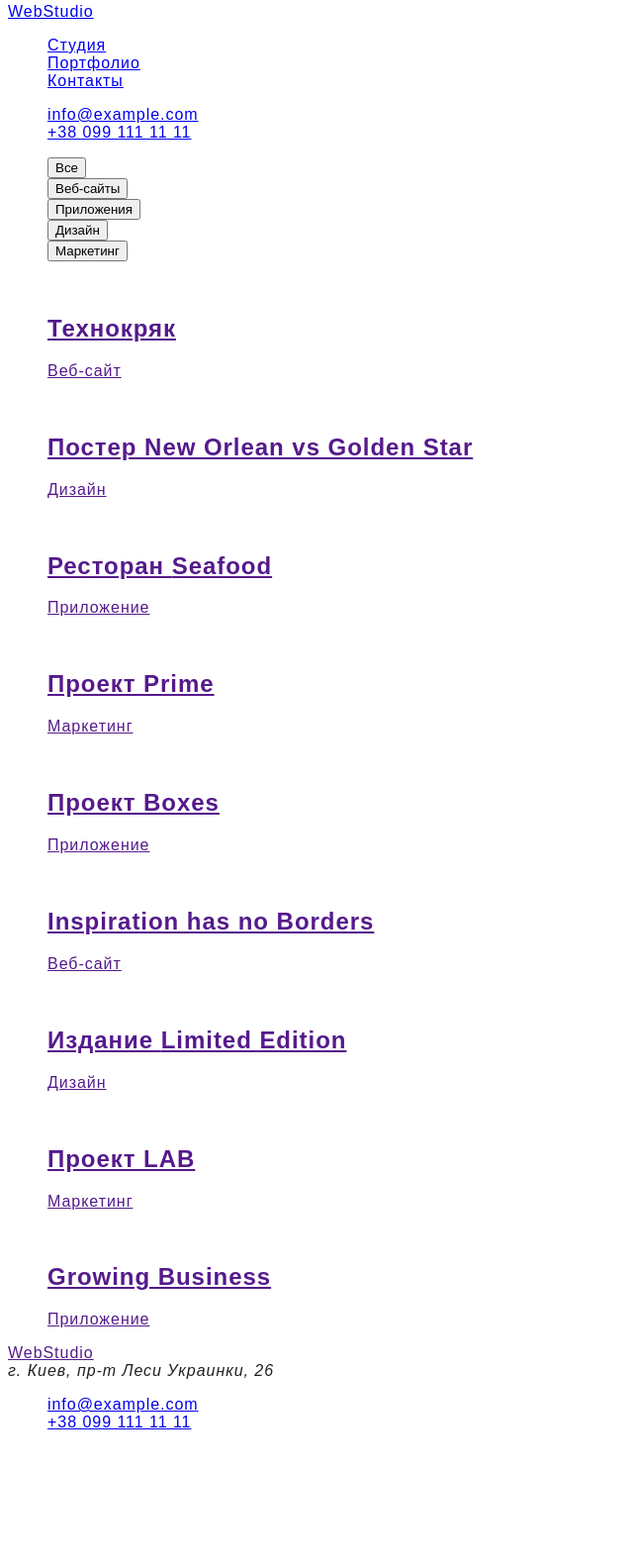
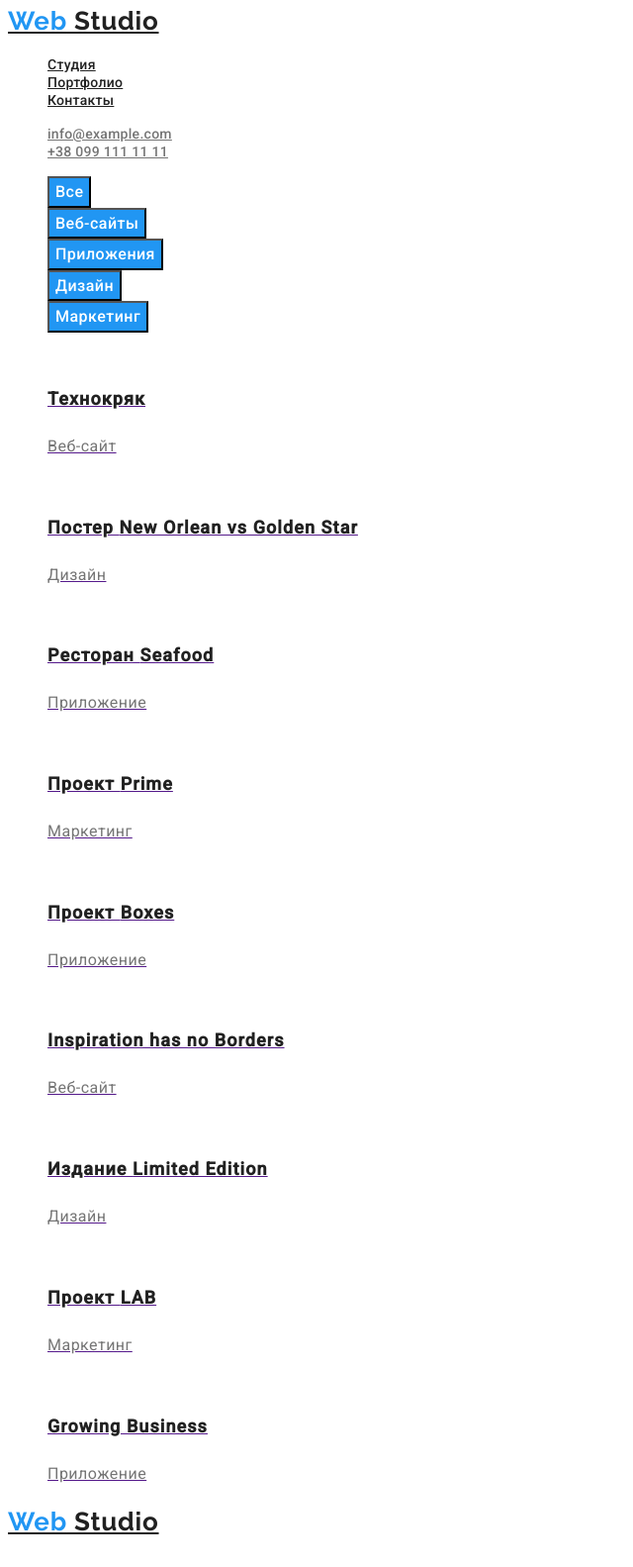
Before and after one commit to petrohonchuk/goit-markup-hw-02., a plain HTML site: page portfolio.html in a window 1280 px wide. Shown: the part 5-1588 px from the top of the page at 99% size, without its empty margins (0-640 px from the left). Before the commit the page ends 1467 px from the top, so only its background shows below. Drawn offline with Linux system fonts and the light colour scheme.

Commit message:
add class and portfolio css

```diff
--- a/css/style.css
+++ b/css/style.css
@@ -10,7 +10,6 @@
   --primary-text-color: #757575;
   --primary-white-color: #ffffff;
 }
-
 body {
   background-color: var(--primary-white-color);
   color: var(--title-text-color);
@@ -20,9 +19,10 @@ body {
 ul {
   list-style: none;
 }
-
-/*footer*/
-
+.logo-web {
+  color: var(--accent-color);
+}
+/*header*/
 .logo {
   font-family: Raleway;
   cursor: pointer;
@@ -43,43 +43,37 @@ ul {
   letter-spacing: 0.02em;
   color: var(--title-text-color);
 }
-
 .site-nav .link:hover,
 .site-nav .link:focus {
   color: var(--accent-color);
 }
-
 /*contacts*/
-
 .mail {
   font-family: Roboto;
-  font-style: normal;
   font-weight: 500;
   font-size: 14px;
   line-height: 1.14;
   letter-spacing: 0.02em;
   color: var(--primary-text-color);
 }
-
 .tell {
   font-family: Roboto;
-  font-style: normal;
   font-weight: 500;
   font-size: 14px;
   line-height: 16px;
   letter-spacing: 0.02em;
   color: var(--primary-text-color);
 }
-
 .contacts .tell:hover,
 .contacts .mail:hover {
   color: var(--accent-color);
 }
+/*hero-setion*/
+.hero-section {
+}
 /*hero*/
-
 .hero-title {
   font-family: Roboto;
-  font-style: normal;
   font-weight: 900;
   font-size: 44px;
   line-height: 1.36;
@@ -88,13 +82,11 @@ ul {
   text-transform: uppercase;
   color: var(--primary-text-color);
 }
-
 .hero-button {
   font-family: Roboto;
-  font-style: normal;
-  font-weight: bold;
+  font-weight: 700;
   font-size: 16px;
-  line-height: 30px;
+  line-height: 1.9;
   display: flex;
   align-items: center;
   text-align: center;
@@ -102,19 +94,16 @@ ul {
   color: var(--primary-white-color);
   background-color: var(--accent-color);
 }
-
 /*our qualities section*/
-
 .our-qualities-title {
   font-family: Roboto;
   font-style: normal;
-  font-weight: bold;
+  font-weight: 700;
   font-size: 14px;
   line-height: 1.14;
   letter-spacing: 0.03em;
   text-transform: uppercase;
 }
-
 .qualities {
   font-family: Roboto;
   font-style: normal;
@@ -124,15 +113,76 @@ ul {
   letter-spacing: 0.03em;
   color: var(--primary-text-color);
 }
-
 /*what-we-do section*/
-.what-we-do {
+.what-we-do,
+.comand {
   font-family: Roboto;
   font-style: normal;
-  font-weight: bold;
+  font-weight: 700;
   font-size: 36px;
   line-height: 1.16;
   text-align: center;
   letter-spacing: 0.03em;
   color: var(--title-text-color);
 }
+/*comand*/
+.comand-title {
+  font-family: Roboto;
+  font-style: normal;
+  font-weight: 500;
+  font-size: 16px;
+  line-height: 1.2;
+  letter-spacing: 0.03em;
+  color: var(--title-text-color);
+}
+.profesion {
+  font-family: Roboto;
+  font-style: normal;
+  font-weight: normal;
+  font-size: 16px;
+  line-height: 1.2;
+  letter-spacing: 0.03em;
+  color: var(--primary-text-color);
+}
+/*footer*/
+.adress {
+  font-family: Roboto;
+  font-style: normal;
+  font-weight: normal;
+  font-size: 14px;
+  line-height: 1.7;
+  letter-spacing: 0.03em;
+  color: var(--primary-white-color);
+}
+/*portfolio*/
+.portfolio-button-section {
+}
+.portfolio-button-section .portfolio-button {
+  font-family: Roboto;
+  font-weight: 500;
+  font-size: 16px;
+  line-height: 1.6;
+  text-align: center;
+  letter-spacing: 0.03em;
+  background-color: var(--accent-color);
+  color: var(--primary-white-color);
+}
+.portfolio-card-section {
+}
+.portfolio-title {
+  font-family: Roboto;
+  font-weight: 700;
+  font-size: 18px;
+  line-height: 2;
+  letter-spacing: 0.06em;
+  color: var(--title-text-color);
+}
+.portfolio-title-text {
+  font-family: Roboto;
+  font-style: normal;
+  font-weight: normal;
+  font-size: 16px;
+  line-height: 1.8;
+  letter-spacing: 0.03em;
+  color: var(--primary-text-color);
+}
--- a/portfolio.html
+++ b/portfolio.html
@@ -15,104 +15,104 @@
     <!--header content-->
     <header>
         <nav>
-            <a href="./index.html" lang="en">WebStudio</a>
-            <ul>
-                <li><a href="./index.html">Студия</a></li>
-                <li><a href="./portfolio.html">Портфолио</a></li>
-                <li><a href="Контакты">Контакты</a></li>
+            <a href="./index.html" lang="en" class="logo"> <span class="logo-web">Web</span> Studio</a>
+            <ul class="site-nav">
+                <li><a href="./index.html" class="link">Студия</a></li>
+                <li><a href="./portfolio.html" class="link">Портфолио</a></li>
+                <li><a href="Контакты" class="link">Контакты</a></li>
             </ul>
         </nav>
 
-        <ul>
-            <li><a href="mailto:info@example.com">info@example.com</a></li>
-            <li><a href="tel:+380991111111">+38 099 111 11 11</a></li>
+        <ul class="contacts">
+            <li><a href="mailto:info@example.com" class="mail">info@example.com</a></li>
+            <li><a href="tel:+380991111111" class="tell">+38 099 111 11 11</a></li>
         </ul>
 
     </header>
     <!--main content-->
     <main>
         <!--button section-->
-        <section>
+        <section class="portfolio-button-section">
             <ul>
-                <li><button type="button">Все</button></li>
-                <li><button type="button">Веб-сайты</button></li>
-                <li><button type="button">Приложения</button></li>
-                <li><button type="button">Дизайн</button></li>
-                <li><button type="button">Маркетинг</button></li>
+                <li><button type="button" class="portfolio-button">Все</button></li>
+                <li><button type="button" class="portfolio-button">Веб-сайты</button></li>
+                <li><button type="button" class="portfolio-button">Приложения</button></li>
+                <li><button type="button" class="portfolio-button">Дизайн</button></li>
+                <li><button type="button" class="portfolio-button">Маркетинг</button></li>
             </ul>
 
         </section>
         <!--cards section-->
-        <section>
+        <section class="card-section">
             <ul>
                 <li>
                     <a href="">
                         <img src="./images/img(5)-min.jpg" alt="">
-                        <h2>Технокряк</h2>
-                        <p>Веб-сайт</p>
+                        <h2 class="portfolio-title">Технокряк</h2>
+                        <p class="portfolio-title-text">Веб-сайт</p>
                     </a>
 
                 </li>
                 <li>
                     <a href="">
                         <img src="./images/img(6)-min.jpg" alt="">
-                        <h2 lang="en">Постер New Orlean vs Golden Star</h2>
-                        <p>Дизайн</p>
+                        <h2 class="portfolio-title">Постер <span lang="en">New Orlean vs Golden Star</span> </h2>
+                        <p class="portfolio-title-text">Дизайн</p>
                     </a>
 
                 </li>
                 <li><a href="">
                     <img src="./images/img(7)-min.jpg" alt="">
-                    <h2>Ресторан <span lang="en">Seafood</span> </h2>
-                    <p>Приложение</p>
+                    <h2 class="portfolio-title">Ресторан <span lang="en">Seafood</span> </h2>
+                    <p class="portfolio-title-text">Приложение</p>
                 </a>
 
                 </li>
                 <li>
                     <a href="">
                         <img src="./images/img(8)-min.jpg" alt="">
-                        <h2>Проект <span lang="en">Prime</span></h2>
-                        <p>Маркетинг</p>
+                        <h2 class="portfolio-title">Проект <span lang="en">Prime</span></h2>
+                        <p class="portfolio-title-text">Маркетинг</p>
                     </a>
 
                 </li>
                 <li>
                     <a href="">
                         <img src="./images/img(9)-min.jpg" alt="">
-                        <h2>Проект <span lang="en">Boxes</span></h2>
-                        <p>Приложение</p>
+                        <h2 class="portfolio-title">Проект <span lang="en">Boxes</span></h2>
+                        <p class="portfolio-title-text">Приложение</p>
                     </a>
 
                 </li>
                 <li>
                     <a href="">
                         <img src="./images/img(10)-min.jpg" alt="">
-                        <h2 lang="en">Inspiration has no Borders</h2>
-                        <p>Веб-сайт</p>
+                        <h2 lang="en" class="portfolio-title">Inspiration has no Borders</h2>
+                        <p class="portfolio-title-text">Веб-сайт</p>
                     </a>
 
                 </li>
                 <li>
                     <a href="">
                         <img src="./images/img(11)-min.jpg" alt="">
-                        <h2>Издание <span lang="en">Limited Edition</span> </h2>
-                        <p>Дизайн</p>
+                        <h2 class="portfolio-title">Издание <span lang="en">Limited Edition</span> </h2>
+                        <p class="portfolio-title-text">Дизайн</p>
                     </a>
 
                 </li>
                 <li>
                     <a href="">
                         <img src="./images/img(12)-min.jpg" alt="">
-                        <h2>Проект <span lang="en">LAB</span> </h2>
-                        <p>Маркетинг</p>
+                        <h2 class="portfolio-title">Проект <span lang="en">LAB</span> </h2>
+                        <p class="portfolio-title-text">Маркетинг</p>
                     </a>
 
                 </li>
                 <li>
                     <a href="">
                         <img src="./images/img(13)-min.jpg" alt="">
-                        <h2 lang="en">Growing Business</h2>
-                        <p>Приложение</p>
+                        <h2 lang="en" class="portfolio-title">Growing Business</h2>
+                        <p class="portfolio-title-text">Приложение</p>
                     </a>
 
                 </li>
@@ -123,17 +123,17 @@
     </main>
     <!--footer section-->
     <footer>
-        <a href="" lang="en">WebStudio</a>
-        <address>
+        <a href="" lang="en" class="logo"><span class="logo-web">Web</span> Studio</a>
+        <address class="adress">
             г. Киев, пр-т Леси Украинки, 26
         </address>
-        <section>
-            <ul>
+        <section class="footer-contact">
+            <ul class="contacts">
                 <li>
-                    <a href="mailto:info@example.com">info@example.com</a>
+                    <a href="mailto:info@example.com" class="mail">info@example.com</a>
                 </li>
                 <li>
-                    <a href="tei:+380991111111">+38 099 111 11 11</a>
+                    <a href="tei:+380991111111" class="tell">+38 099 111 11 11</a>
                 </li>
             </ul>
         </section>
```
Also changed, not shown: index.html (+19 -18 lines).
